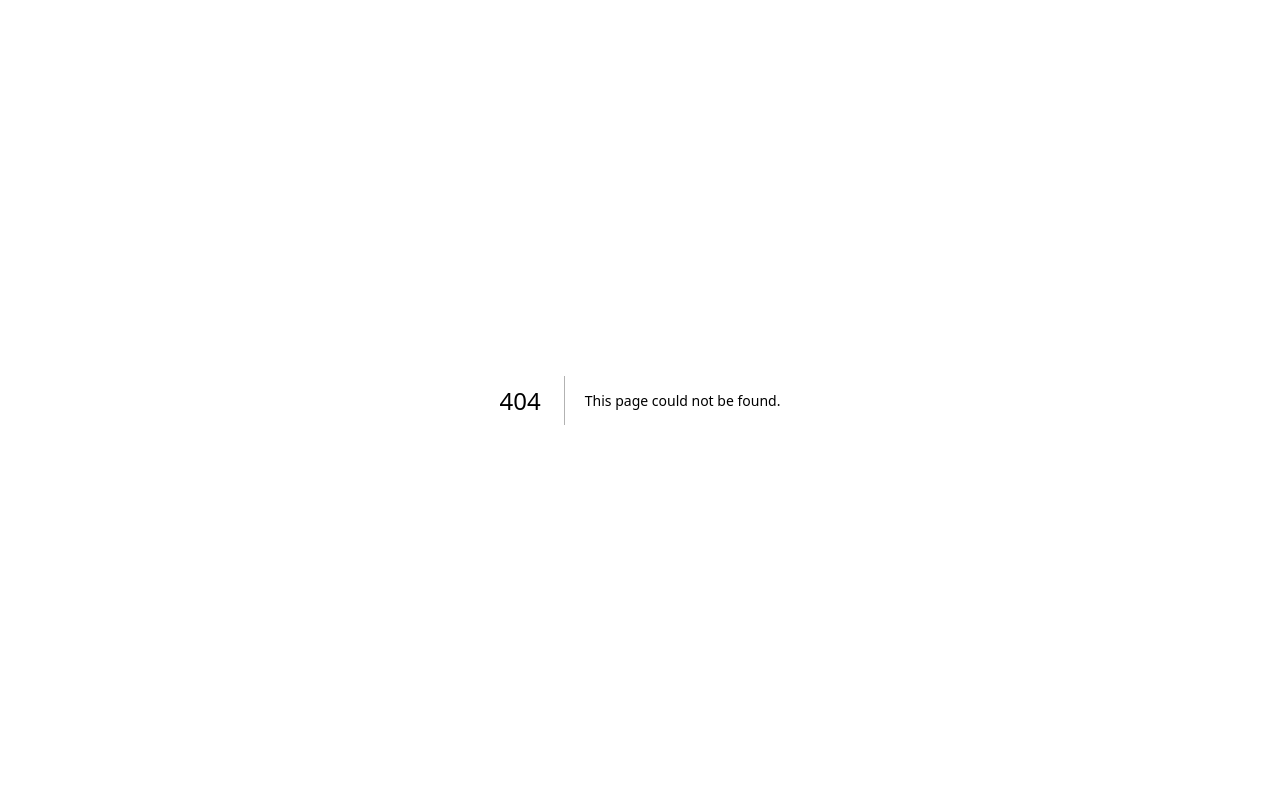
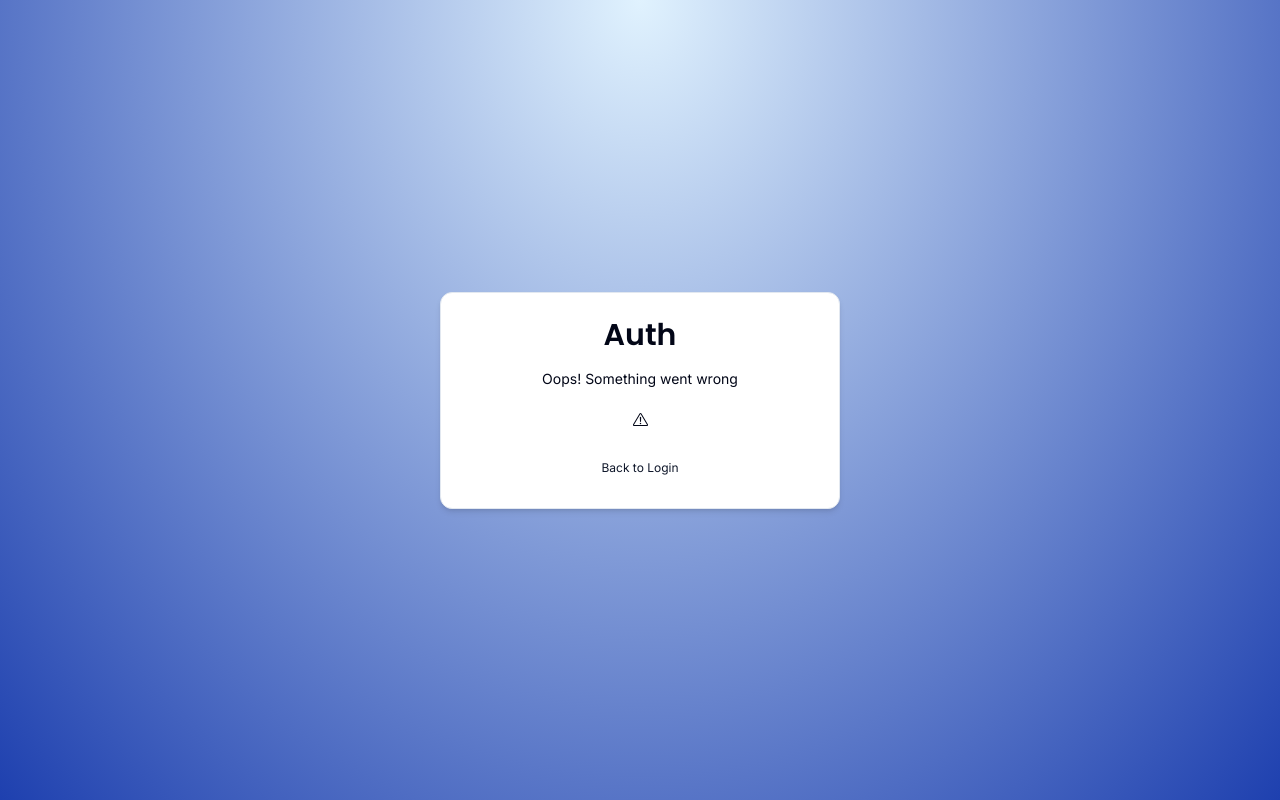
Before and after one commit to adityakaderiya12/Next-Auth, a Next.js app: page /auth/error in a window 1280 px wide. Before the commit this address had no page. Built offline with nearby package versions, Linux system fonts and the light colour scheme.

Commit message:
NAP-23-AK Events an Error handling if the same user logged in with different providers

```diff
--- /dev/null
+++ b/app/auth/error/page.tsx
@@ -0,0 +1,8 @@
+import { ErrorCard } from "@/components/auth/error-card";
+import React from "react";
+
+const AuthErrorPage = () => {
+  return <ErrorCard />;
+};
+
+export default AuthErrorPage;
--- /dev/null
+++ b/components/auth/error-card.tsx
@@ -0,0 +1,16 @@
+import { ExclamationTriangleIcon } from "@radix-ui/react-icons";
+import { CardWrapper } from "./card-wrapper";
+
+export const ErrorCard = () => {
+  return (
+    <CardWrapper
+      headerLabel="Oops! Something went wrong"
+      backButtonHref="/auth/login"
+      backButtonLabel="Back to Login"
+    >
+      <div className="w-full flex justify-center items-center">
+        <ExclamationTriangleIcon className="text-destructive" />
+      </div>
+    </CardWrapper>
+  );
+};
--- a/components/auth/login-form.tsx
+++ b/components/auth/login-form.tsx
@@ -2,6 +2,7 @@
 
 import { Input } from "@/components/ui/input";
 import { zodResolver } from "@hookform/resolvers/zod";
+import { useSearchParams } from "next/navigation";
 import { useState, useTransition } from "react";
 import { useForm } from "react-hook-form";
 import * as z from "zod";
@@ -22,6 +23,11 @@
 import { Button } from "../ui/button";
 
 export const LoginForm = () => {
+  const searchParams = useSearchParams();
+  const urlError =
+    searchParams.get("error") === "OAuthAccountNotLinked"
+      ? "Email already in use with different Providers!"
+      : "";
   const [error, setError] = useState<string | undefined>("");
   const [success, setSuccess] = useState<string | undefined>("");
   const [isPending, startTransition] = useTransition();
@@ -38,8 +44,9 @@
     setSuccess("");
     startTransition(() => {
       login(values).then((data) => {
-        setError(data.error);
-        setSuccess(data.success);
+        setError(data?.error);
+        //Todo:when we add 2FA
+        // setSuccess(data?.success);
       });
     });
   };
@@ -90,7 +97,7 @@
               )}
             />
           </div>
-          <FormError message={error} />
+          <FormError message={error || urlError} />
           <FormSuccess message={success} />
           <Button type="submit" disabled={isPending} className="w-full">
             Login
```
Also changed, not shown: auth.ts (+12 -0 lines).
